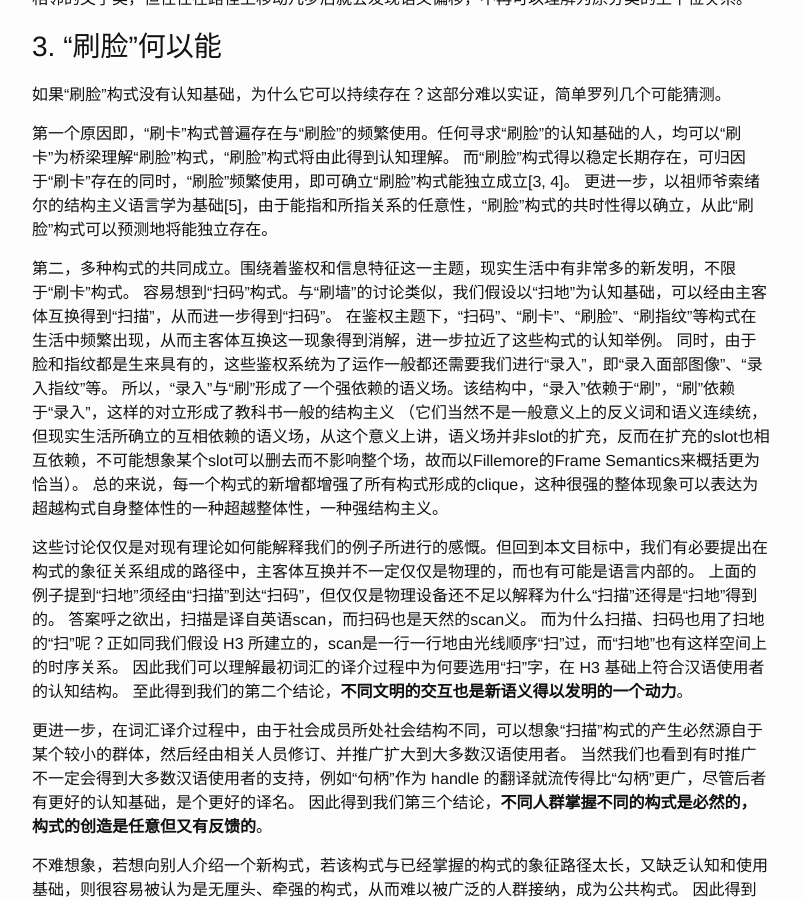
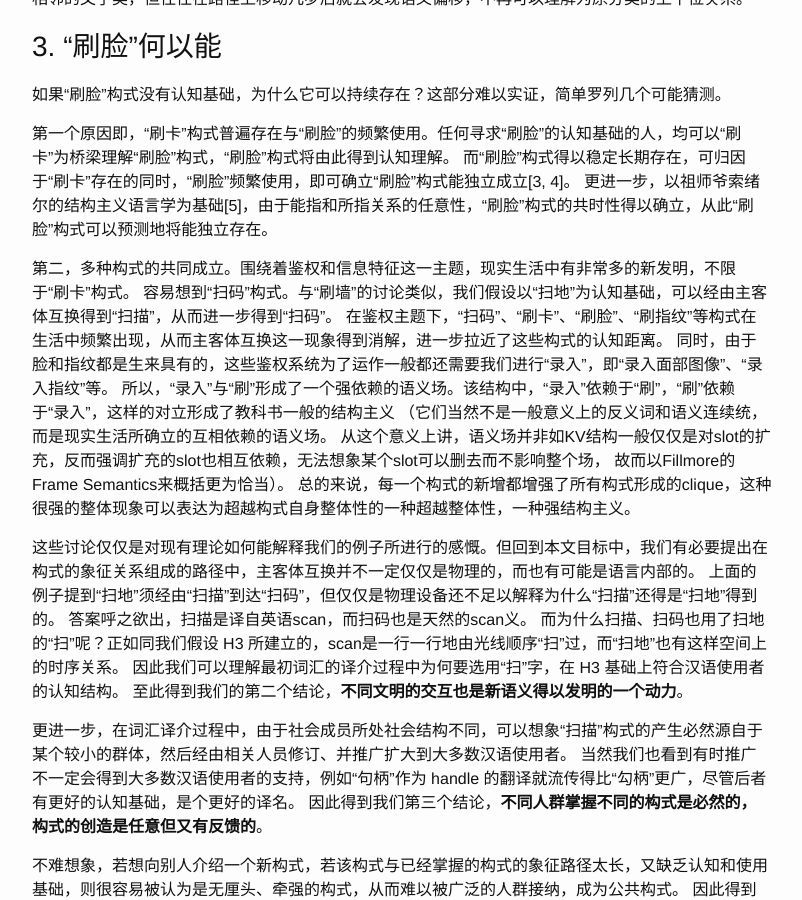
Before and after one commit to zxteloiv/zxteloiv.github.io, a Jekyll site: the page built from _posts/2023-04-30-on-the-diachrony-of-constructions.md, in a window 1280 px wide and 900 px high, scrolled down 2292 px. Shown: the whole window, without its empty margins (238-1040 px from the left). Built offline with Jekyll 4.4.1, drawn with Linux system fonts in a browser that asks for light colours; comment, search, counter and statistics services are not loaded.

Commit message:
fix some incorrect words

```diff
--- a/_posts/2023-04-30-on-the-diachrony-of-constructions.md
+++ b/_posts/2023-04-30-on-the-diachrony-of-constructions.md
@@ -99,10 +99,12 @@ categories: chn
 
 第二，多种构式的共同成立。围绕着鉴权和信息特征这一主题，现实生活中有非常多的新发明，不限于“刷卡”构式。
 容易想到“扫码”构式。与“刷墙”的讨论类似，我们假设以“扫地”为认知基础，可以经由主客体互换得到“扫描”，从而进一步得到“扫码”。
-在鉴权主题下，“扫码”、“刷卡”、“刷脸”、“刷指纹”等构式在生活中频繁出现，从而主客体互换这一现象得到消解，进一步拉近了这些构式的认知举例。
+在鉴权主题下，“扫码”、“刷卡”、“刷脸”、“刷指纹”等构式在生活中频繁出现，从而主客体互换这一现象得到消解，进一步拉近了这些构式的认知距离。
 同时，由于脸和指纹都是生来具有的，这些鉴权系统为了运作一般都还需要我们进行“录入”，即“录入面部图像”、“录入指纹”等。
 所以，“录入”与“刷”形成了一个强依赖的语义场。该结构中，“录入”依赖于“刷”，“刷”依赖于“录入”，这样的对立形成了教科书一般的结构主义
-（它们当然不是一般意义上的反义词和语义连续统，但现实生活所确立的互相依赖的语义场，从这个意义上讲，语义场并非slot的扩充，反而在扩充的slot也相互依赖，不可能想象某个slot可以删去而不影响整个场，故而以Fillemore的Frame Semantics来概括更为恰当）。
+（它们当然不是一般意义上的反义词和语义连续统，而是现实生活所确立的互相依赖的语义场。
+从这个意义上讲，语义场并非如KV结构一般仅仅是对slot的扩充，反而强调扩充的slot也相互依赖，无法想象某个slot可以删去而不影响整个场，
+故而以Fillmore的Frame Semantics来概括更为恰当）。
 总的来说，每一个构式的新增都增强了所有构式形成的clique，这种很强的整体现象可以表达为超越构式自身整体性的一种超越整体性，一种强结构主义。
 
 这些讨论仅仅是对现有理论如何能解释我们的例子所进行的感慨。但回到本文目标中，我们有必要提出在构式的象征关系组成的路径中，主客体互换并不一定仅仅是物理的，而也有可能是语言内部的。
@@ -111,7 +113,6 @@ categories: chn
 而为什么扫描、扫码也用了扫地的“扫”呢？正如同我们假设 H3 所建立的，scan是一行一行地由光线顺序“扫”过，而“扫地”也有这样空间上的时序关系。
 因此我们可以理解最初词汇的译介过程中为何要选用“扫”字，在 H3 基础上符合汉语使用者的认知结构。
 至此得到我们的第二个结论，**不同文明的交互也是新语义得以发明的一个动力**。
-
 
 更进一步，在词汇译介过程中，由于社会成员所处社会结构不同，可以想象“扫描”构式的产生必然源自于某个较小的群体，然后经由相关人员修订、并推广扩大到大多数汉语使用者。
 当然我们也看到有时推广不一定会得到大多数汉语使用者的支持，例如“句柄”作为 handle 的翻译就流传得比“勾柄”更广，尽管后者有更好的认知基础，是个更好的译名。
```
